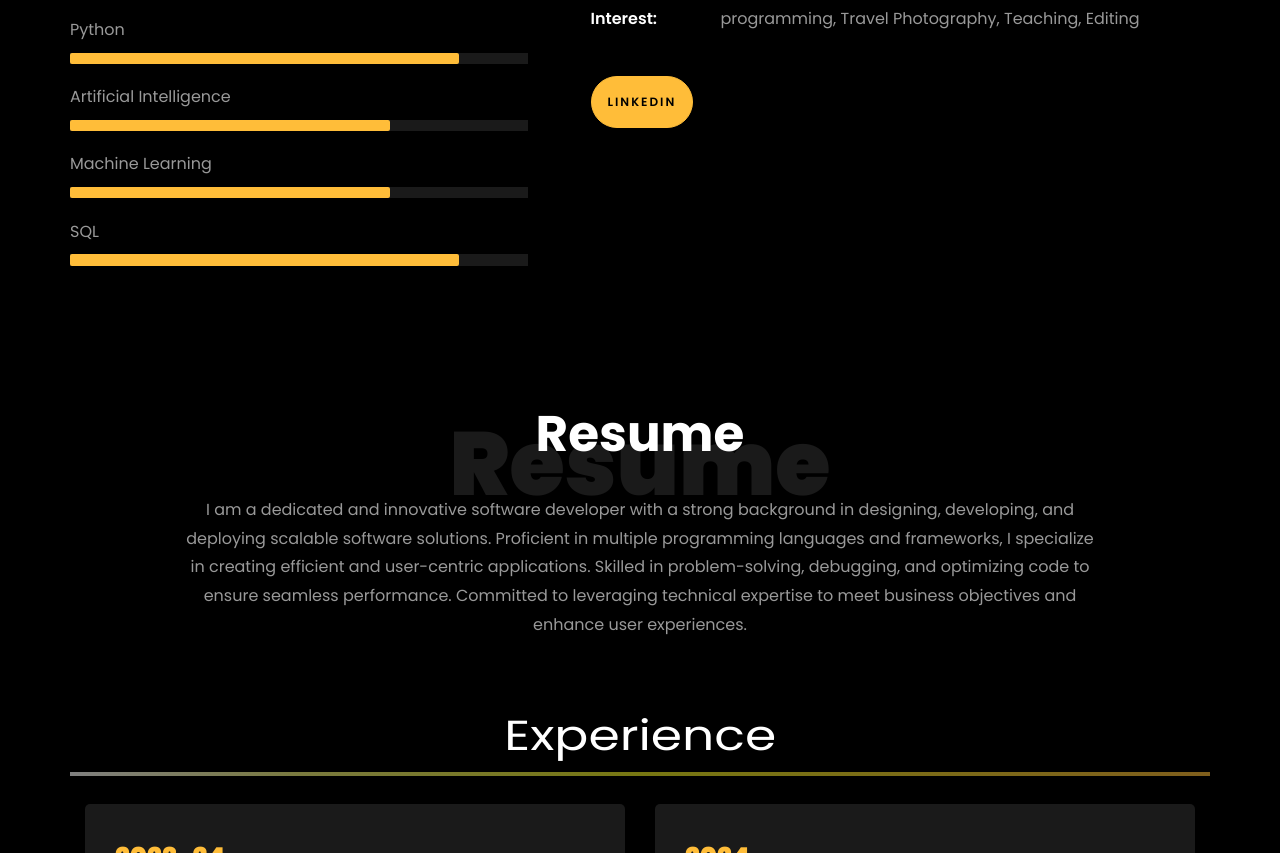
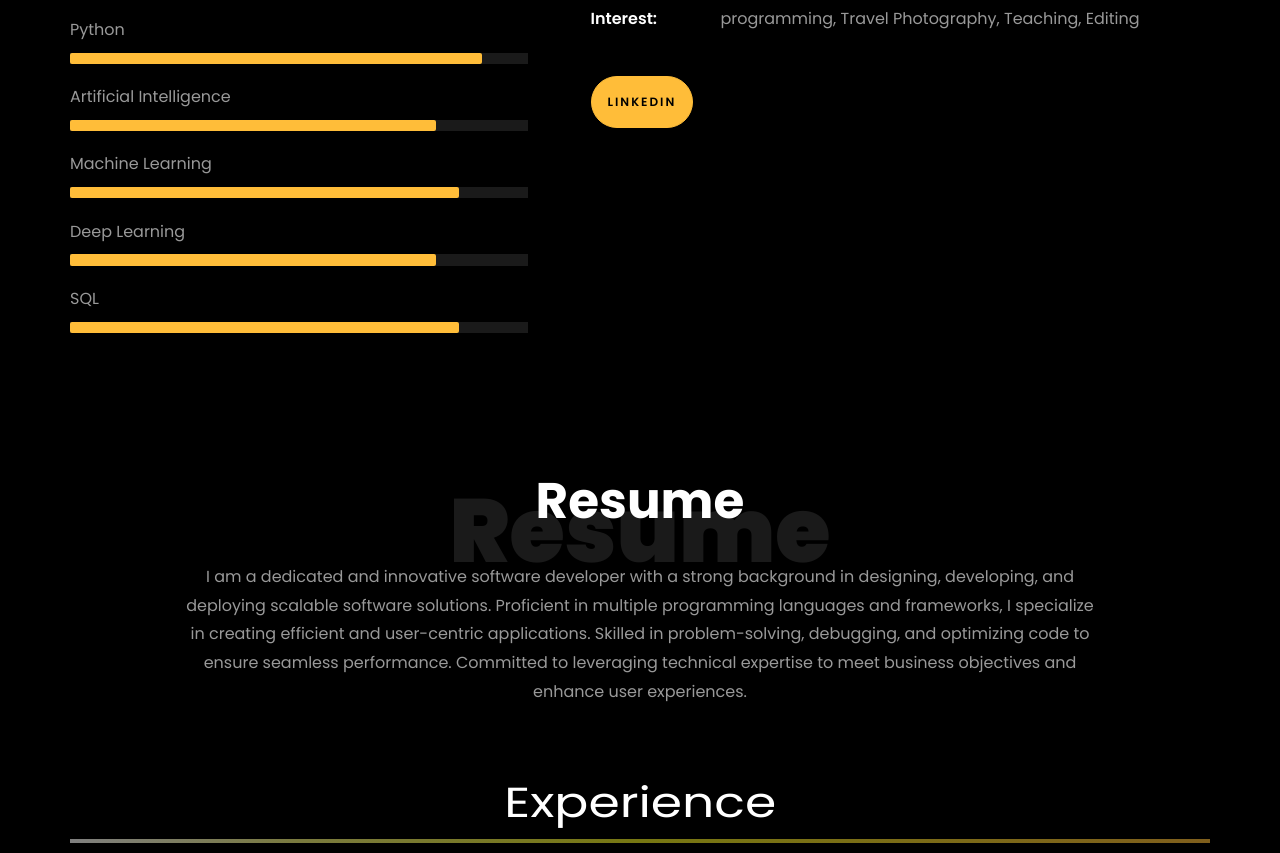
Before and after one commit to rajahassan38201/hassan-abdullah-portfolio, a plain HTML site: page index.html in a window 1280 px wide. Shown: the part 1449-2302 px from the top of the page. Drawn offline with Linux system fonts and the light colour scheme; files whose address does not match are found by name.

Commit message:
Update index.html

```diff
--- a/index.html
+++ b/index.html
@@ -288,19 +288,26 @@
                     <span>Python</span>
                     <!-- <span class="pull-right">99%</span> -->
                     <div class="progress">
-                      <div class="progress-bar" role="progressbar" style="width: 85%" aria-valuenow="85" aria-valuemin="0" aria-valuemax="100"></div>
+                      <div class="progress-bar" role="progressbar" style="width: 90%" aria-valuenow="85" aria-valuemin="0" aria-valuemax="100"></div>
                     </div>
                     <span>Artificial Intelligence</span>
                     <!-- <span class="pull-right">99%</span> -->
                     <div class="progress">
-                      <div class="progress-bar" role="progressbar" style="width: 70%" aria-valuenow="85" aria-valuemin="0"
+                      <div class="progress-bar" role="progressbar" style="width: 80%" aria-valuenow="85" aria-valuemin="0"
                         aria-valuemax="100"></div>
                     </div>
 
                     <span>Machine Learning</span>
                     <!-- <span class="pull-right">99%</span> -->
                     <div class="progress">
-                      <div class="progress-bar" role="progressbar" style="width: 70%" aria-valuenow="85" aria-valuemin="0"
+                      <div class="progress-bar" role="progressbar" style="width: 85%" aria-valuenow="85" aria-valuemin="0"
+                        aria-valuemax="100"></div>
+                    </div>
+
+                    <span>Deep Learning</span>
+                    <!-- <span class="pull-right">99%</span> -->
+                    <div class="progress">
+                      <div class="progress-bar" role="progressbar" style="width: 80%" aria-valuenow="85" aria-valuemin="0"
                         aria-valuemax="100"></div>
                     </div>
 
```
